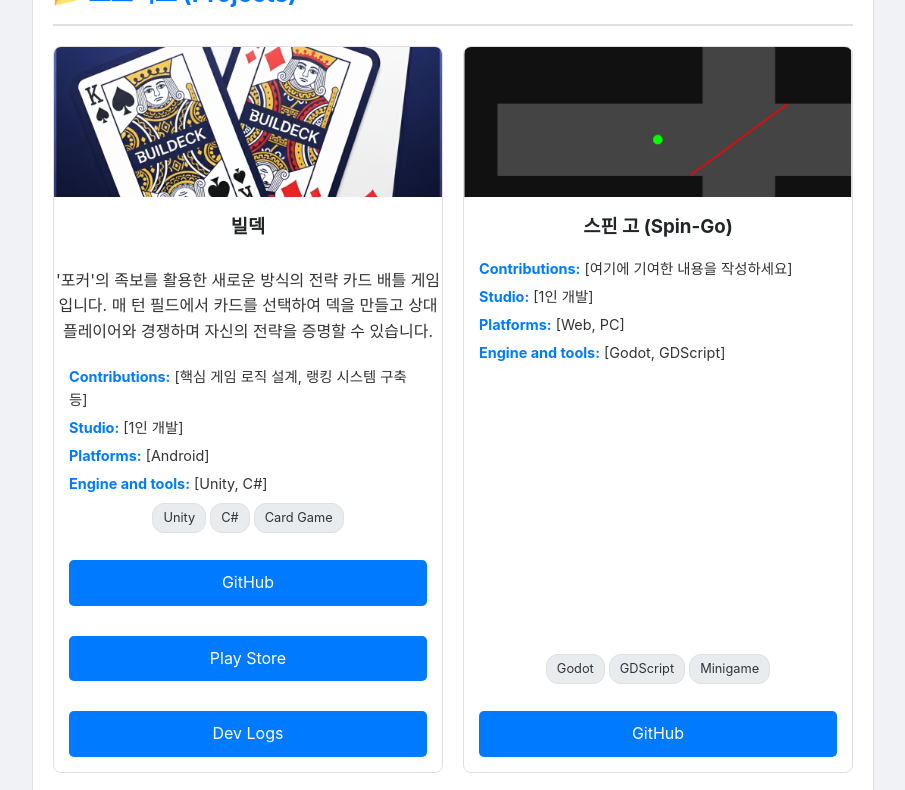
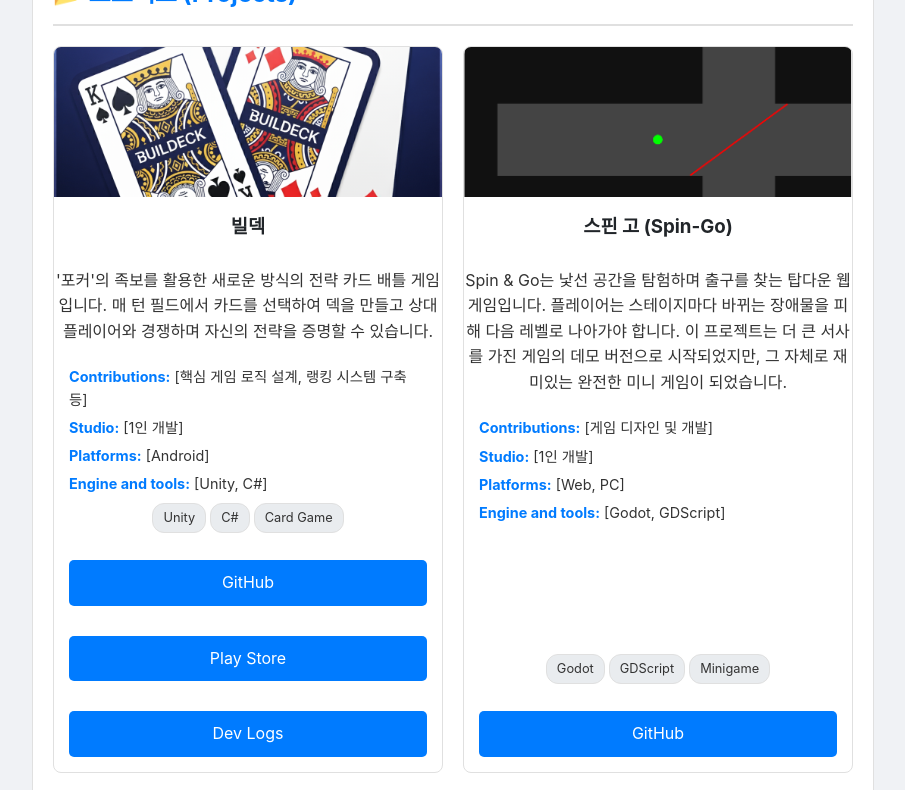
Before and after one commit to hojun313/hojun313.github.io, a Jekyll site: the page portfolio/index.html, which Jekyll copies as it is, in a window 1280 px wide and 900 px high, scrolled down 941 px, cut to the strip 0-790 px from the top of the window. Shown: the whole strip, without its empty margins (187-1092 px from the left). Built offline with Jekyll 4.4.1, drawn with Linux system fonts in a browser that asks for light colours.

Commit message:
Update index.html

```diff
--- a/portfolio/index.html
+++ b/portfolio/index.html
@@ -82,8 +82,9 @@
             <div class="project-card">
                 <img src="Thumbnail/Spin-Go.png" alt="스핀 고 (Spin-Go)">
                 <h3>스핀 고 (Spin-Go)</h3>
+                <p>Spin & Go는 낯선 공간을 탐험하며 출구를 찾는 탑다운 웹 게임입니다. 플레이어는 스테이지마다 바뀌는 장애물을 피해 다음 레벨로 나아가야 합니다. 이 프로젝트는 더 큰 서사를 가진 게임의 데모 버전으로 시작되었지만, 그 자체로 재미있는 완전한 미니 게임이 되었습니다.</p>
                 <div class="description-list">
-                    <p><strong>Contributions:</strong> [여기에 기여한 내용을 작성하세요]</p>
+                    <p><strong>Contributions:</strong> [게임 디자인 및 개발]</p>
                     <p><strong>Studio:</strong> [1인 개발]</p>
                     <p><strong>Platforms:</strong> [Web, PC]</p>
                     <p><strong>Engine and tools:</strong> [Godot, GDScript]</p>
```
